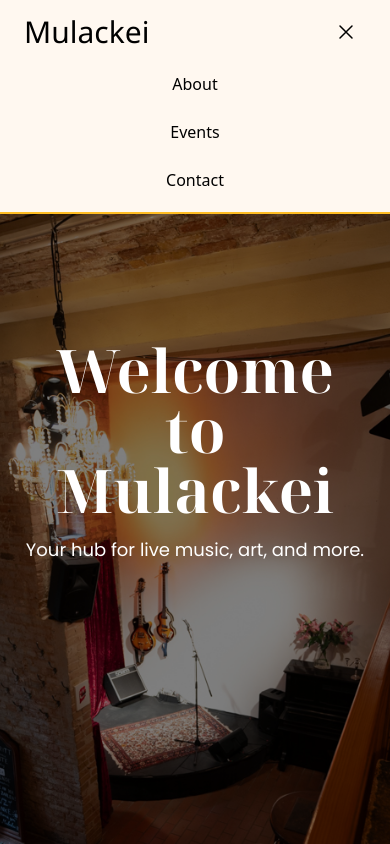
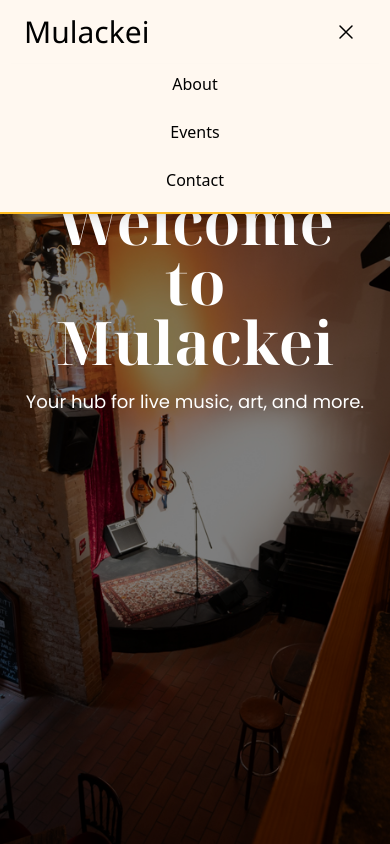
Before and after one commit to bradheath96/mulackei-site, a React (Create React App) app: page / in a window 390 px wide. Both pictures are taken after a click on the button 346 px from the left and 32 px from the top of the page. Shown: the top 844 px of the page. Built offline with nearby package versions, Linux system fonts and the light colour scheme; what tailwindcss-animated would draw is missing.

Commit message:
fixed disclosure issues with the dropdown menu, menu now dissapears when a new link is clicked

```diff
--- a/src/components/Header.js
+++ b/src/components/Header.js
@@ -1,10 +1,6 @@
-import {
-	Disclosure,
-	DisclosureButton,
-	DisclosurePanel,
-} from "@headlessui/react";
 import { Bars3Icon, XMarkIcon } from "@heroicons/react/24/outline";
-import { Link } from "react-router-dom";
+import { Link, useLocation } from "react-router-dom";
+import { useEffect, useState } from "react";
 
 const navigation = [
 	{ name: "About", to: "/about" },
@@ -12,23 +8,24 @@ const navigation = [
 	{ name: "Contact", to: "/contact" },
 ];
 
-function classNames(...classes) {
-	return classes.filter(Boolean).join(" ");
-}
+const Header = () => {
+	const location = useLocation();
+	const [isOpen, setIsOpen] = useState(false);
 
-const Header = () => {
+	useEffect(() => {
+		setIsOpen(false);
+	}, [location.pathname]);
+
 	return (
-		<Disclosure as="nav" className="bg-floralWhite sticky top-0 z-[100]">
+		<nav className="bg-floralWhite sticky top-0 z-[100]">
 			<div className="w-full px-6 sm:px-8 lg:px-10">
 				<div className="relative flex h-16 items-center justify-between">
-					{/* Logo Section */}
 					<div className="flex items-center">
 						<Link key="Home" to="/">
 							<h1 className="text-3xl font-logoFont">Mulackei</h1>
 						</Link>
 					</div>
 
-					{/* Desktop Navigation */}
 					<div className="hidden sm:flex ml-auto space-x-2">
 						{navigation.map((item) => (
 							<Link
@@ -40,36 +37,38 @@ const Header = () => {
 						))}
 					</div>
 
-					{/* Mobile Menu Button */}
 					<div className="sm:hidden">
-						<DisclosureButton className="text-black p-2 focus:outline-none">
-							{({ open }) =>
-								open ? (
+						<button
+							onClick={() => setIsOpen(!isOpen)}
+							className="text-black p-2 focus:outline-none">
+							{isOpen ? (
 								<XMarkIcon aria-hidden="true" className="size-6" />
 							) : (
 								<Bars3Icon aria-hidden="true" className="size-6" />
-								)
-							}
-						</DisclosureButton>
+							)}
+						</button>
 					</div>
 				</div>
 			</div>
 
-			{/* Mobile Navigation Panel */}
-			<DisclosurePanel className="sm:hidden">
+			{isOpen && (
+				<div className="sm:hidden absolute w-full bg-floralWhite shadow-lg">
 					<div className="space-y-2 pb-3 px-36 text-center">
 						{navigation.map((item) => (
 							<Link
 								key={item.name}
 								to={item.to}
+								onClick={() => setIsOpen(false)}
 								className="block text-black hover:bg-boxYellow hover:text-black py-2 text-base font-medium">
 								{item.name}
 							</Link>
 						))}
 					</div>
-			</DisclosurePanel>
 					<hr className="border-b-[1.5px] border-boxYellow" />
-		</Disclosure>
+				</div>
+			)}
+			<hr className="border-b-[1.5px] border-boxYellow" />
+		</nav>
 	);
 };
 
--- a/src/index.css
+++ b/src/index.css
@@ -1,4 +1,4 @@
-@import url('https://fonts.googleapis.com/css2?family=Noto+Sans:ital,wght@0,100..900;1,100..900&family=Noto+Serif+Display:ital,wght@0,100..900;1,100..900&family=Poppins:wght@300;400;500;600&display=swap');
+@import url("https://fonts.googleapis.com/css2?family=Noto+Sans:ital,wght@0,100..900;1,100..900&family=Noto+Serif+Display:ital,wght@0,100..900;1,100..900&family=Poppins:wght@300;400;500;600&display=swap");
 @tailwind base;
 @tailwind components;
 @tailwind utilities;
```
Lines whose indentation alone changed are shown as unchanged.
